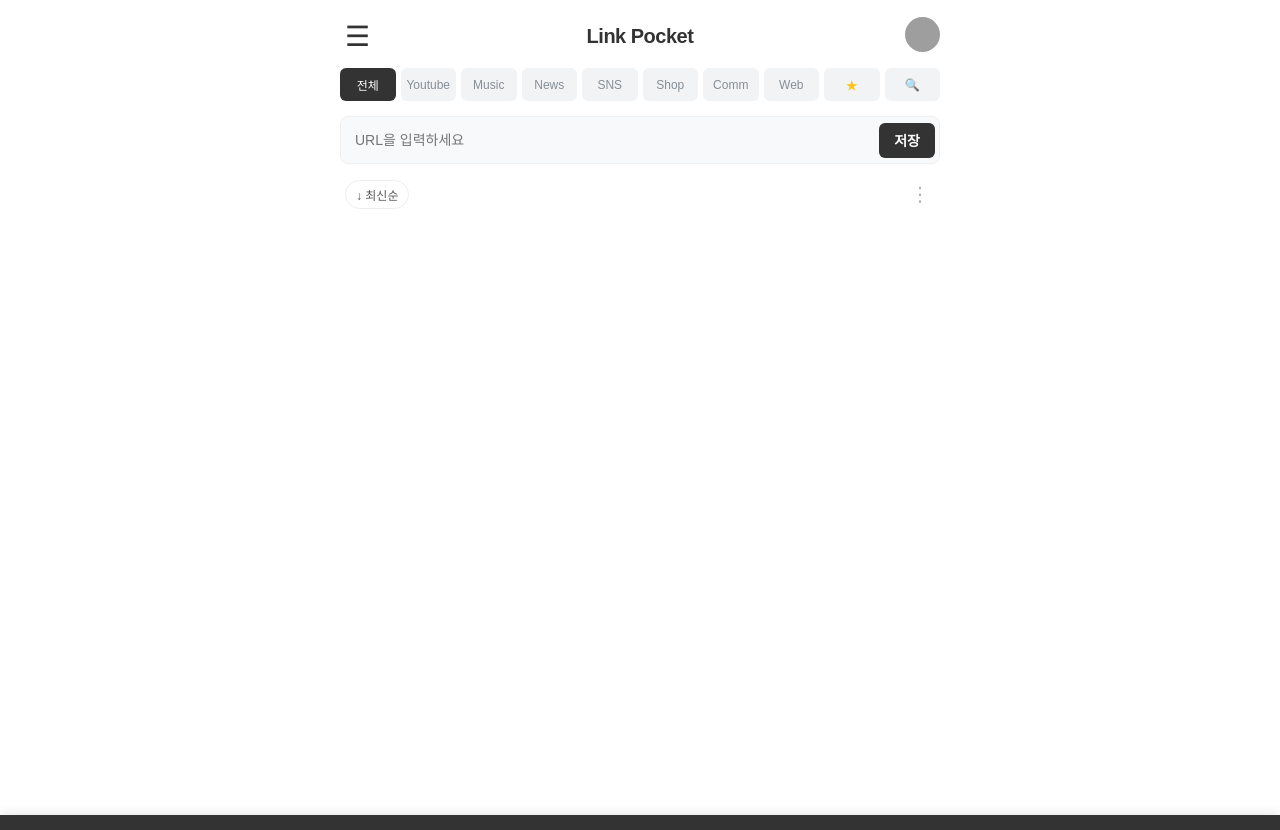
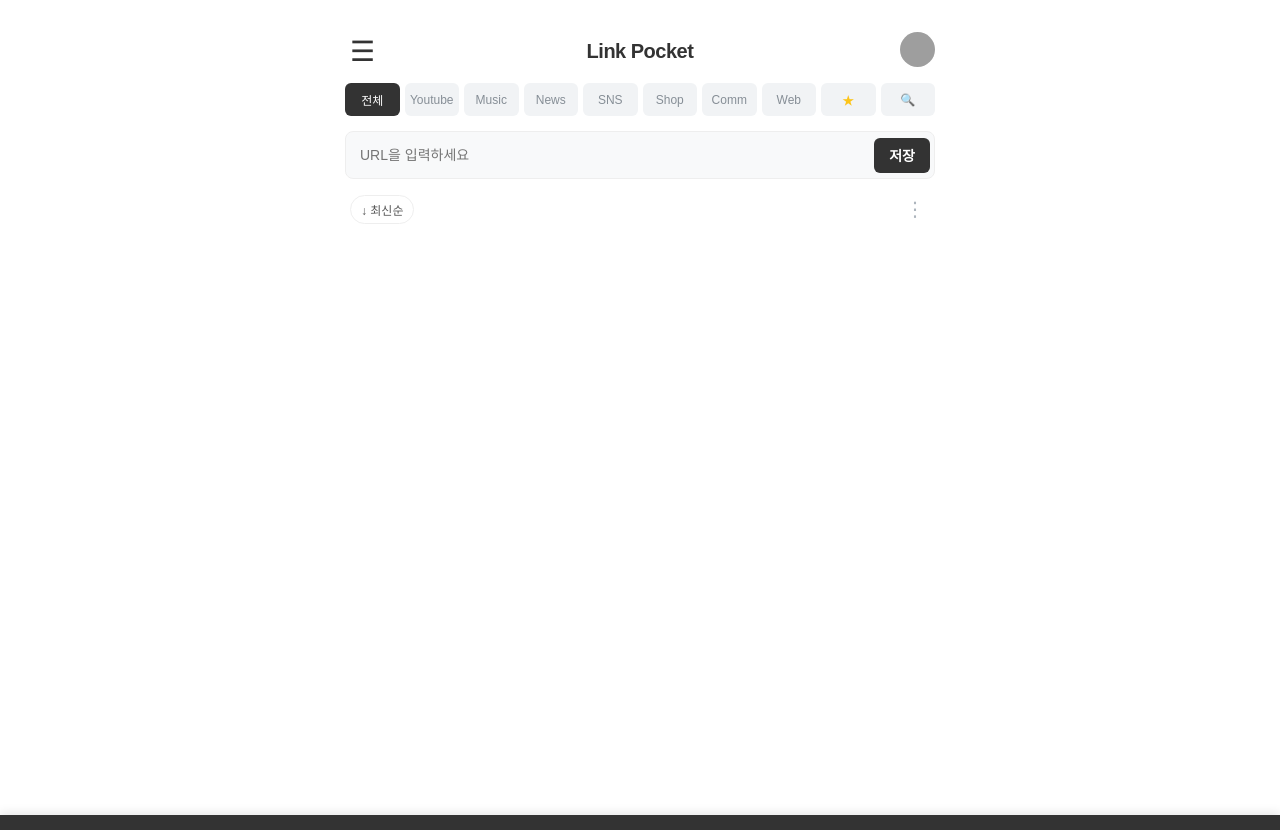
Before and after one commit to hgh-dev/linkpocket, a plain HTML site: page index.html in a window 1280 px wide. Before the commit the page ends 800 px from the top, so only its background shows below. Drawn offline with Linux system fonts and the light colour scheme; no server answers; grey boxes are pictures that could not be loaded.

Commit message:
UI 수정

```diff
--- a/index.html
+++ b/index.html
@@ -28,26 +28,43 @@
             display: flex;
             justify-content: center;
             align-items: center;
-            /* [Fix] 수평 중앙 정렬 추가 */
+            /* [Fix] 가로 중앙 정렬 복구 */
+            min-height: 100vh;
+            /* height 대신 min-height */
             -webkit-tap-highlight-color: transparent;
-            /* [v1.28.0] 스크롤 고정 (화면 전체 스크롤 방지) */
-            height: 100vh;
-            overflow: hidden;
+            /* flex-direction: column; 제거 혹은 유지? 보통 body는 block이나 flex column */
             flex-direction: column;
         }
 
         .container {
             width: 100%;
             max-width: 600px;
-            /* padding-bottom: 80px; 제거 -> 스크롤 영역으로 이동 */
-            /* display: block; -> flex로 변경 */
             display: flex;
             flex-direction: column;
             position: relative;
-            /* [v1.28.0] 스크롤 고정 (컨테이너 내부 스크롤) */
-            flex: 1;
-            overflow: hidden;
-            min-height: 0;
+            /* flex: 1; overflow: hidden; 제거 */
+            min-height: 100vh;
+            /* 전체 높이 확보 */
+            padding: 5px;
+            /* [User Request] 추가 패딩 */
+        }
+
+        .sticky-header {
+            position: sticky;
+            top: 0;
+            z-index: 1000;
+            background-color: rgba(255, 255, 255, 0.85);
+            /* [Glass] 반투명 배경 */
+            backdrop-filter: blur(10px);
+            /* [Glass] 블러 효과 */
+            -webkit-backdrop-filter: blur(10px);
+            /* [Glass] 사파리 호환 */
+            /* border-bottom 제거됨 */
+            padding-bottom: 0px;
+            padding-top: 15px;
+            /* 상단 여백 보정 */
+            margin-top: -5px;
+            /* body padding 보정 */
         }
 
         /* 상단 유저 정보 (구글 스타일 Refactoring) */
@@ -545,7 +562,7 @@
             display: flex;
             justify-content: space-between;
             align-items: center;
-            margin-bottom: 15px;
+            margin-bottom: 5px;
             padding: 0 5px;
         }
 
@@ -582,10 +599,7 @@
             display: flex;
             flex-direction: column;
             gap: 15px;
-            min-height: 200px;
-            /* [v1.28.0] 스크롤 영역 (카드 리스트만 스크롤) */
-            flex: 1;
-            overflow-y: auto;
+            /* flex: 1; overflow-y: auto; 제거 */
             padding-bottom: 80px;
             /* 하단 여백 확보 */
         }
@@ -1192,6 +1206,9 @@
     <div id="app-container" class="container">
         <!-- [v1.27.0] 타이틀 바 (프로필 버튼 통합) -->
         <!-- [v1.27.0] 타이틀 바 (프로필 버튼 통합) -->
+        <div class="sticky-header">
+            <!-- [v1.27.0] 타이틀 바 (프로필 버튼 통합) -->
+            <!-- [v1.27.0] 타이틀 바 (프로필 버튼 통합) -->
             <div class="title-bar">
                 <button id="menuBtn" class="menu-btn">☰</button>
                 <h2>Link Pocket</h2>
@@ -1293,6 +1310,7 @@
                     </div>
                 </div>
             </div>
+        </div>
 
         <div id="cardList" class="link-list"></div>
     </div>
```
Lines whose indentation alone changed are shown as unchanged.
